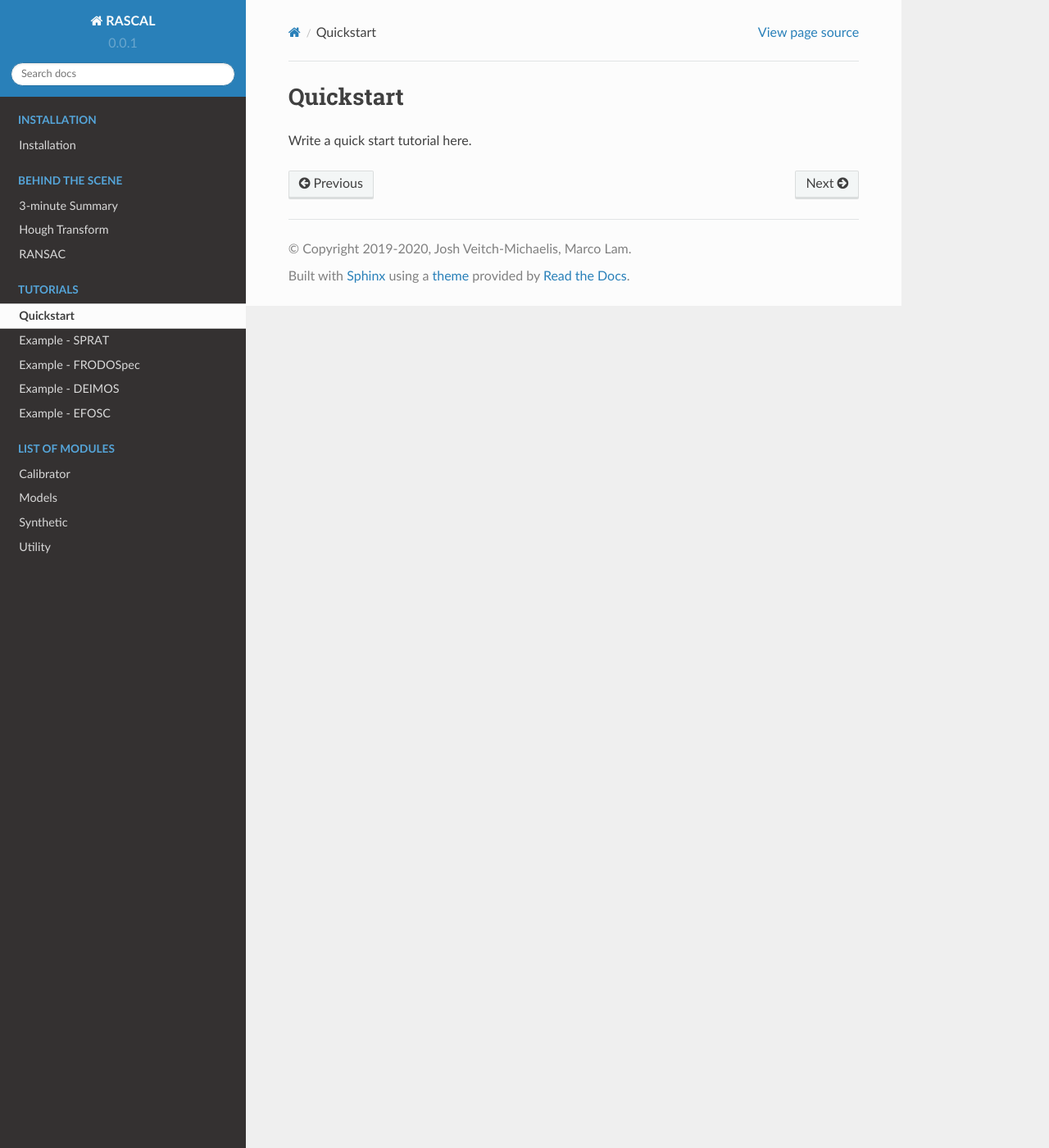
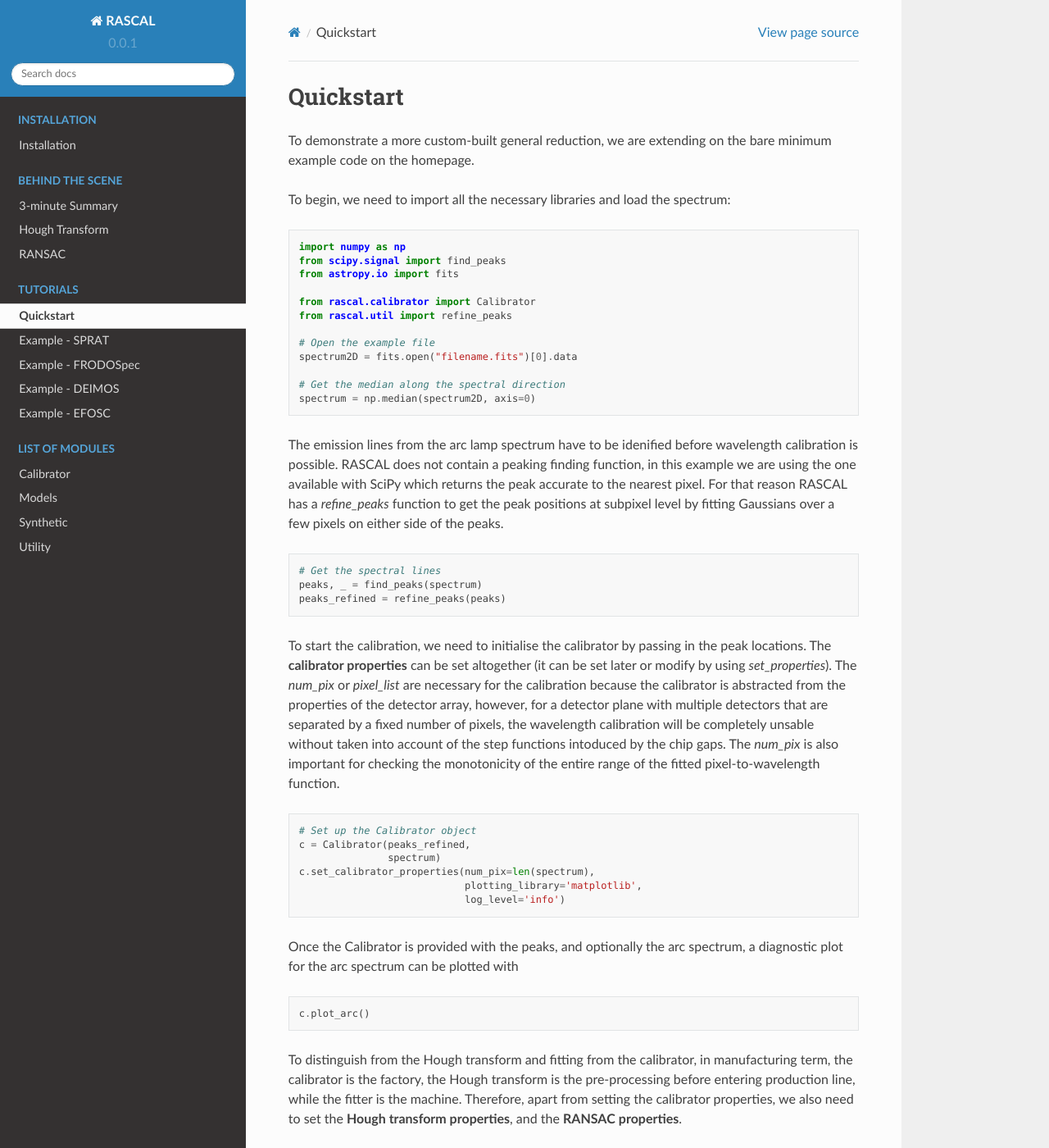
Before and after one commit to jveitchmichaelis/rascal, a Sphinx documentation site: the page built from docs/source/quickstart.rst, in a window 1280 px wide and 1400 px high. Shown: the whole window at 82% size. Built offline with Sphinx 7.4.7 and the Read the Docs theme 2.0.0, drawn with Linux system fonts in a browser that asks for light colours; pages that are not in the unit, such as notebooks, are missing from menus; some of the changed text lies outside the part shown.

Commit message:
changed the properties setting functions for calibrator, hough transform, ransac and fitting. Updated most of the ipynbs.

```diff
--- a/docs/source/quickstart.rst
+++ b/docs/source/quickstart.rst
@@ -1,4 +1,90 @@
 Quickstart
 ==========
 
-Write a quick start tutorial here.
+To demonstrate a more custom-built general reduction, we are extending on the bare minimum example code on the homepage.
+
+To begin, we need to import all the necessary libraries and load the spectrum:
+
+.. code-block:: python
+
+    import numpy as np
+    from scipy.signal import find_peaks
+    from astropy.io import fits
+
+    from rascal.calibrator import Calibrator
+    from rascal.util import refine_peaks
+
+    # Open the example file
+    spectrum2D = fits.open("filename.fits")[0].data
+
+    # Get the median along the spectral direction
+    spectrum = np.median(spectrum2D, axis=0)
+
+The emission lines from the arc lamp spectrum have to be idenified before wavelength calibration is possible. RASCAL does not contain a peaking finding function, in this example we are using the one available with SciPy which returns the peak accurate to the nearest pixel. For that reason RASCAL has a `refine_peaks` function to get the peak positions at subpixel level by fitting Gaussians over a few pixels on either side of the peaks.
+
+.. code-block:: python
+
+    # Get the spectral lines
+    peaks, _ = find_peaks(spectrum)
+    peaks_refined = refine_peaks(peaks)
+
+To start the calibration, we need to initialise the calibrator by passing in the peak locations. The **calibrator properties** can be set altogether (it can be set later or modify by using `set_properties`). The `num_pix` or `pixel_list` are necessary for the calibration because the calibrator is abstracted from the properties of the detector array, however, for a detector plane with multiple detectors that are separated by a fixed number of pixels, the wavelength calibration will be completely unsable without taken into account of the step functions intoduced by the chip gaps. The `num_pix` is also important for checking the monotonicity of the entire range of the fitted pixel-to-wavelength function.
+
+.. code-block:: python
+
+    # Set up the Calibrator object
+    c = Calibrator(peaks_refined,
+                   spectrum)
+    c.set_calibrator_properties(num_pix=len(spectrum),
+                                plotting_library='matplotlib',
+                                log_level='info')
+
+Once the Calibrator is provided with the peaks, and optionally the arc spectrum, a diagnostic plot for the arc spectrum can be plotted with
+
+.. code-block:: python
+
+    c.plot_arc()
+
+To distinguish from the Hough transform and fitting from the calibrator, in manufacturing term, the calibrator is the factory, the Hough transform is the pre-processing before entering production line, while the fitter is the machine. Therefore, apart from setting the calibrator properties, we also need to set the **Hough transform properties**, and the **RANSAC properties**.
+
+.. code-block:: python
+
+    c.set_hough_properties(num_slopes=10000,
+                           xbins=1000,
+                           ybins=1000,
+                           min_wavelength=3500.,
+                           max_wavelength=9000.,
+                           range_tolerance=500.,
+                           linearity_tolerance=50)
+
+    c.set_ransac_properties(num_slopes=10000,
+                            sample_size=8,
+                            top_n_candidate=10)
+
+The calibration still does not know what it is calibrating against, so we have to provide the arc lines or use the built-in library by providing the Chemical symbols.
+
+.. code-block:: python
+
+    # Load the Lines from library
+    c.add_atlas(["Xe"])
+
+With everything set, we can perform the Hough transform on the pixel-wavelength pairs
+
+.. code-block:: python
+
+    c.do_hough_transform()
+
+Finally, we can do the fitting, there are still a few more parameters that were not configured in the `set_ransac_properties`. The distinction is that, RANSAC properties concern the parameter space and the sampling of the fit, while the fitting function only concerns the properties of the polynomial.
+
+.. code-block:: python
+
+    # Solve for the wavelength calibration
+    best_polyfit_coefficient, rms, residual, peak_utilisation = c.fit(max_tries=1000,
+                                                                      polydeg=7)
+
+Show the wavelength calibrated spectrum.
+
+.. code-block:: python
+
+    # Produce the diagnostic plot
+    c.plot_fit(best_polyfit_coefficient)
```
Also changed, not shown: docs/source/index.rst (+7 -7 lines), 7 other files.
